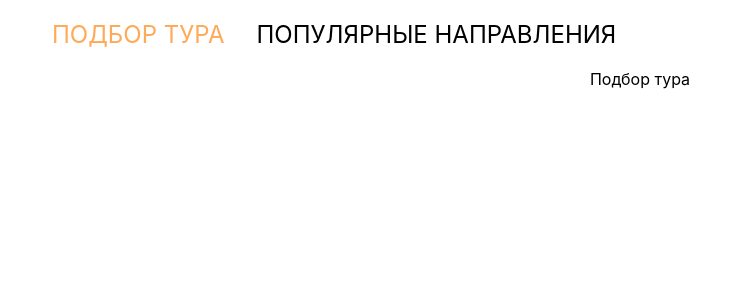
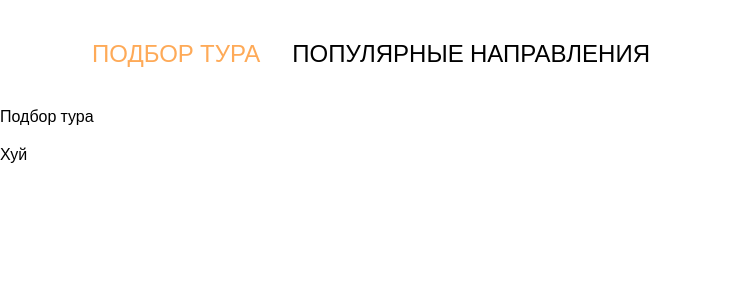
Before and after one commit to TopTrip-ge/top-trip, a React (Create React App) app: page / in a window 1280 px wide. Shown: the top 300 px of the page, without its empty margins (0-752 px from the left). Built offline with nearby package versions, Linux system fonts and the light colour scheme.

Commit message:
feat: added new fonts

```diff
--- a/public/index.html
+++ b/public/index.html
@@ -5,10 +5,10 @@
     <link rel="icon" href="%PUBLIC_URL%/favicon.ico" />
     <meta name="viewport" content="width=device-width, initial-scale=1" />
     <meta name="theme-color" content="#000000" />
-    <meta
-      name="description"
-      content="Web site created using create-react-app"
-    />
+    <meta name="description" content="Web site created using create-react-app" />
+    <link rel="preconnect" href="https://fonts.googleapis.com" />
+    <link rel="preconnect" href="https://fonts.gstatic.com" crossorigin />
+    <link href="https://fonts.googleapis.com/css2?family=Open+Sans:wght@300;400;700&display=swap" rel="stylesheet" />
     <link rel="apple-touch-icon" href="%PUBLIC_URL%/logo192.png" />
     <!--
       manifest.json provides metadata used when your web app is installed on a
--- a/src/App.css
+++ /dev/null
@@ -1,38 +0,0 @@
-.App {
-  text-align: center;
-}
-
-.App-logo {
-  height: 40vmin;
-  pointer-events: none;
-}
-
-@media (prefers-reduced-motion: no-preference) {
-  .App-logo {
-    animation: App-logo-spin infinite 20s linear;
-  }
-}
-
-.App-header {
-  background-color: #282c34;
-  min-height: 100vh;
-  display: flex;
-  flex-direction: column;
-  align-items: center;
-  justify-content: center;
-  font-size: calc(10px + 2vmin);
-  color: white;
-}
-
-.App-link {
-  color: #61dafb;
-}
-
-@keyframes App-logo-spin {
-  from {
-    transform: rotate(0deg);
-  }
-  to {
-    transform: rotate(360deg);
-  }
-}
--- a/src/App.tsx
+++ b/src/App.tsx
@@ -1,12 +1,13 @@
+import { GlobalStyle } from "app-style";
 import { FC } from "react";
 import { Routes } from "routes";
 import { MainThemeProvider } from "theme";
-import "./app.css";
 
 export const App: FC = () => (
-  <div className="App">
-    <MainThemeProvider>
+  <MainThemeProvider>
+    <GlobalStyle />
+    <div className="App">
       <Routes />
-    </MainThemeProvider>
-  </div>
+    </div>
+  </MainThemeProvider>
 );
--- /dev/null
+++ b/src/app-style.ts
@@ -0,0 +1,9 @@
+import { createGlobalStyle } from "styled-components";
+
+export const GlobalStyle = createGlobalStyle`
+  body {
+    margin: 0;
+    padding: 0;
+    font-family: ${({ theme: { fontFamilies } }) => fontFamilies.OpenSans};
+  }
+`;
--- a/src/index.css
+++ /dev/null
@@ -1,15 +0,0 @@
-* {
-  margin: 0;
-  padding: 0;
-}
-
-body {
-  font-family: -apple-system, BlinkMacSystemFont, "Segoe UI", "Roboto", "Oxygen", "Ubuntu", "Cantarell", "Fira Sans",
-    "Droid Sans", "Helvetica Neue", sans-serif;
-  -webkit-font-smoothing: antialiased;
-  -moz-osx-font-smoothing: grayscale;
-}
-
-code {
-  font-family: source-code-pro, Menlo, Monaco, Consolas, "Courier New", monospace;
-}
--- a/src/index.tsx
+++ b/src/index.tsx
@@ -2,7 +2,7 @@ import { StrictMode } from "react";
 import { createRoot } from "react-dom/client";
 import reportWebVitals from "./reportWebVitals";
 import { App } from "./app";
-import "./index.css";
+import "./app-style.ts";
 import { BrowserRouter } from "react-router-dom";
 
 const rootElement = document.getElementById("root");
--- a/src/pages/home/home.tsx
+++ b/src/pages/home/home.tsx
@@ -1,4 +1,9 @@
 import { FC } from "react";
 import { MainLayout } from "layouts/main";
 
-export const Home: FC = () => <MainLayout>Подбор тура</MainLayout>;
+export const Home: FC = () => (
+  <>
+    <MainLayout>Подбор тура</MainLayout>
+    <p>Хуй</p>
+  </>
+);
--- a/src/theme/main-theme.tsx
+++ b/src/theme/main-theme.tsx
@@ -5,6 +5,14 @@ export const createMainTheme = (): DefaultTheme => ({
   colors: {
     black: "#000",
     primary: "#feaa58",
+  },
+  fontFamilies: {
+    OpenSans: "'Open Sans', sans-serif",
+  },
+  fontWeights: {
+    light: 300,
+    normal: 400,
+    bold: 700,
   },
 });
 
--- a/src/theme/styled.d.ts
+++ b/src/theme/styled.d.ts
@@ -3,5 +3,7 @@ import "styled-components";
 declare module "styled-components" {
   export interface DefaultTheme {
     colors: Record<string, string>;
+    fontFamilies: Record<string, string>;
+    fontWeights: Record<string, number>;
   }
 }
```
